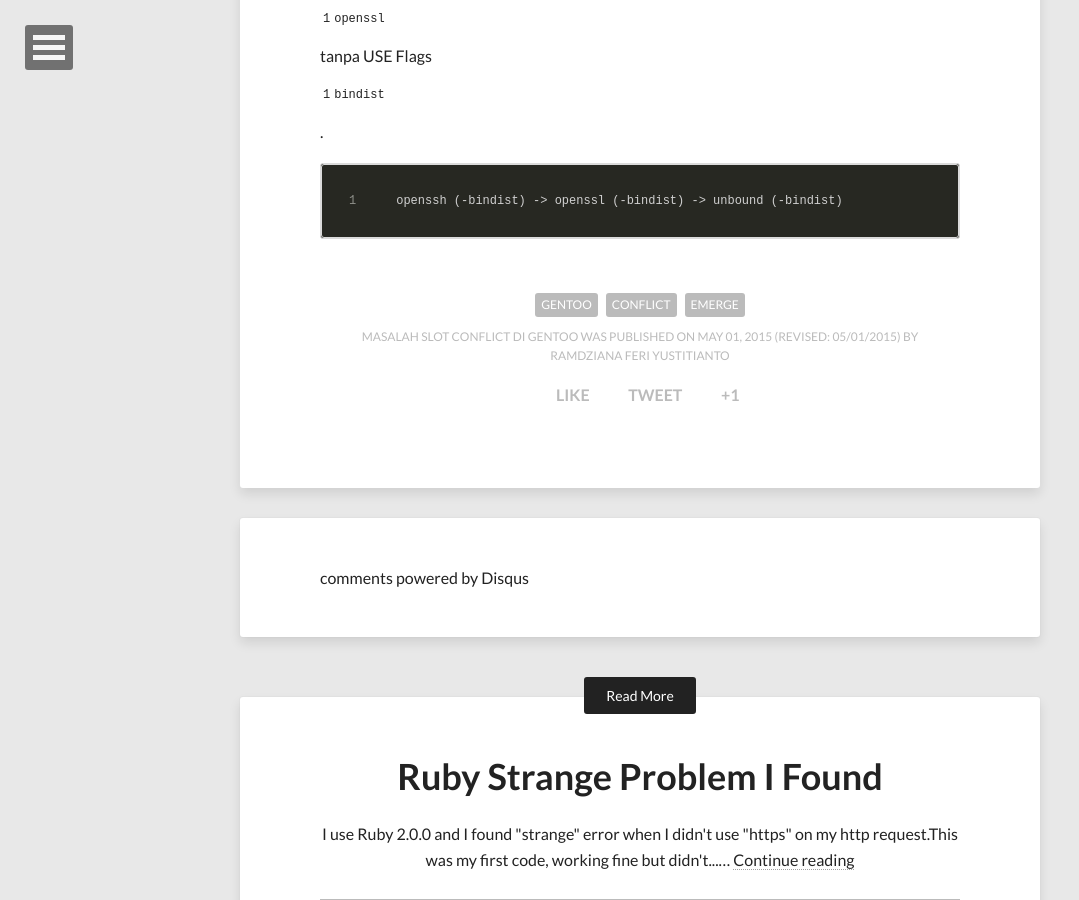
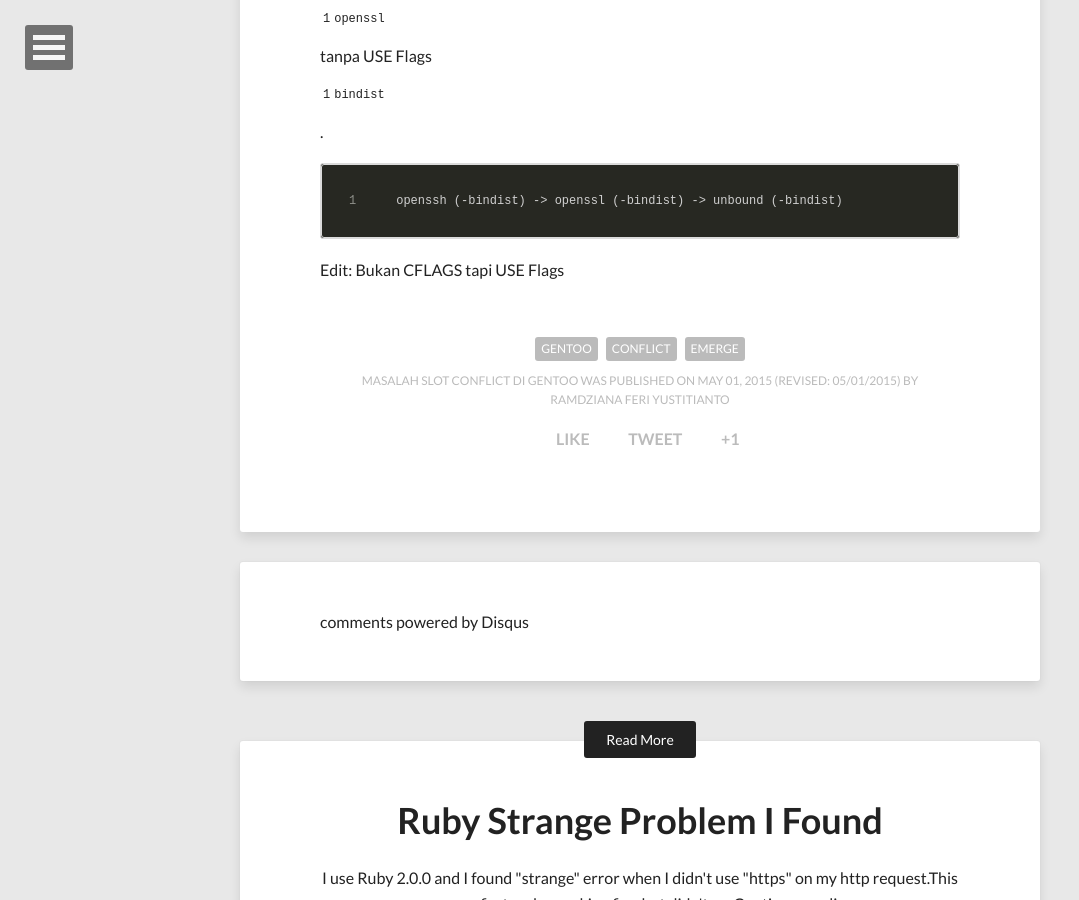
Before and after one commit to rafeyu/rafeyu.github.io, a Jekyll site: the page built from _posts/2015-05-01-masalah-slot-conflict-di-gentoo.md, in a window 1280 px wide and 900 px high, scrolled down 2823 px. Shown: the whole window, without its empty margins (0-1079 px from the left). Built offline with Jekyll 4.4.1, drawn with Linux system fonts in a browser that asks for light colours; nearby versions of some CDN libraries; comment, search, counter and statistics services are not loaded.

Commit message:
'USE Flags' instead. Keterangannya.

````diff
--- a/_posts/2015-05-01-masalah-slot-conflict-di-gentoo.md
+++ b/_posts/2015-05-01-masalah-slot-conflict-di-gentoo.md
@@ -53,3 +53,5 @@ Untuk menyelesaikan konflik ini, saya hanya perlu meng-`emerge` ulang `openssh`
 ```
 openssh (-bindist) -> openssl (-bindist) -> unbound (-bindist)
 ```
+
+Edit: Bukan CFLAGS tapi USE Flags
````
